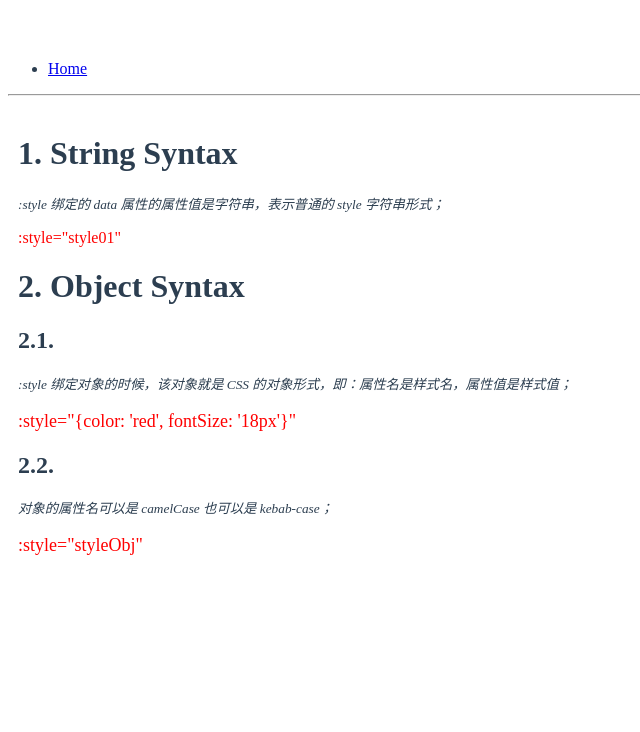
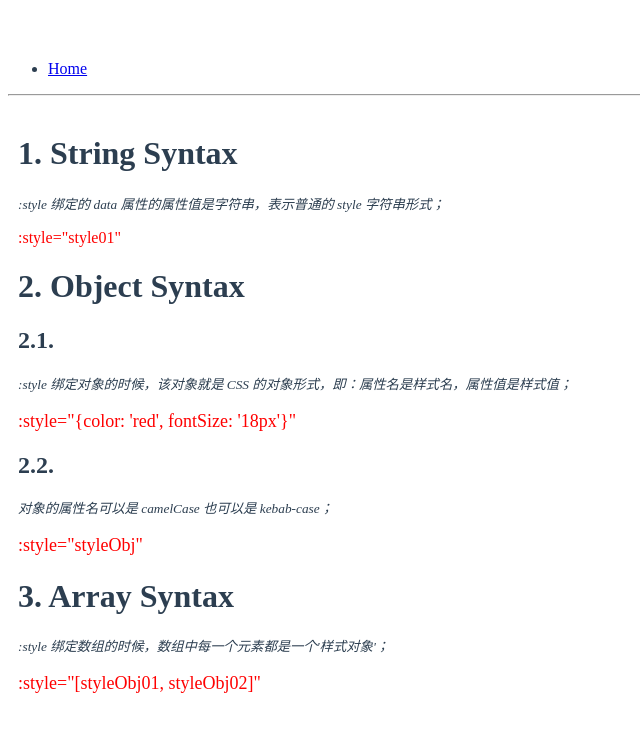
Before and after one commit to luotaoyeah/learning-vue, a Vue app: page /#/guide/style in a window 1280 px wide. Shown: the top 732 px of the page, without its empty margins (0-640 px from the left). Built offline with nearby package versions, Linux system fonts and the light colour scheme.

Commit message:
style binding: array syntax

```diff
--- a/src/doc/guide/class-and-style/style/index.vue
+++ b/src/doc/guide/class-and-style/style/index.vue
@@ -4,16 +4,19 @@
   >
     <StyleString></StyleString>
     <StyleObject></StyleObject>
+    <StyleArray></StyleArray>
   </div>
 </template>
 <script>
 import StyleString from "./style-string";
 import StyleObject from "./style-object";
+import StyleArray from "./style-array";
 
 export default {
   components: {
     StyleObject,
-    StyleString
+    StyleString,
+    StyleArray
   }
 };
 </script>
--- /dev/null
+++ b/src/doc/guide/class-and-style/style/style-array.vue
@@ -0,0 +1,29 @@
+<template>
+  <div>
+    <h1>3. Array Syntax</h1>
+    <p>
+      <small>
+        <i>
+          :style 绑定数组的时候，数组中每一个元素都是一个'样式对象'；
+        </i>
+      </small>
+    </p>
+    <p :style="[styleObj01, styleObj02]">:style="[styleObj01, styleObj02]"</p>
+  </div>
+</template>
+<script>
+export default {
+  data() {
+    return {
+      styleObj01: {
+        color: "red"
+      },
+      styleObj02: {
+        fontSize: "18px"
+      }
+    };
+  }
+};
+</script>
+<style scoped>
+</style>
```
